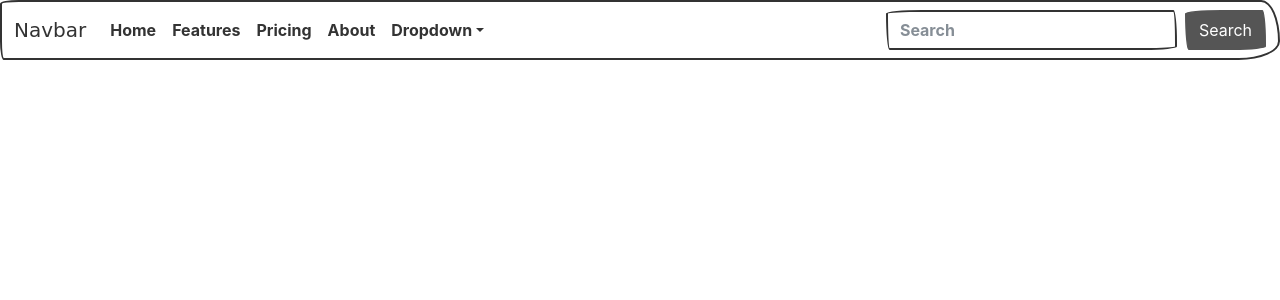
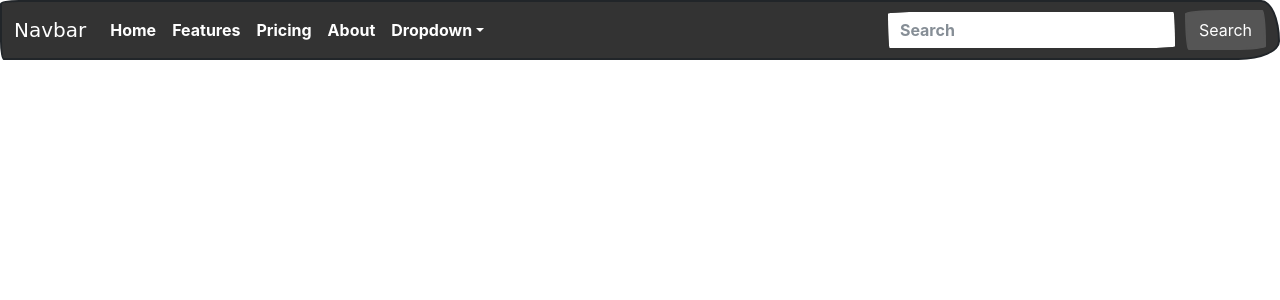
Before and after one commit to Holo-Prism/SAE14, a Symfony app: template templates/base.html.twig in a window 1280 px wide. Shown: the top 300 px of the page. Run offline with Twig, Linux system fonts and the light colour scheme; the template is opened without the code that fills it, so the values that code supplies are empty; some libraries are stand-ins or nearby versions; some web fonts are replaced.

Commit message:
Update base.html.twig

```diff
--- a/templates/base.html.twig
+++ b/templates/base.html.twig
@@ -15,13 +15,13 @@
         {% endblock %}
     </head>
     <body>
-        <nav class="navbar navbar-expand-lg navbar-light bg-light">
+       <nav class="navbar navbar-expand-lg navbar-dark bg-primary">
             <div class="container-fluid">
                 <a class="navbar-brand" href="#">Navbar</a>
-                <button class="navbar-toggler" type="button" data-bs-toggle="collapse" data-bs-target="#navbarColor03" aria-controls="navbarColor03" aria-expanded="false" aria-label="Toggle navigation">
+                <button class="navbar-toggler" type="button" data-bs-toggle="collapse" data-bs-target="#navbarColor01" aria-controls="navbarColor01" aria-expanded="false" aria-label="Toggle navigation">
                 <span class="navbar-toggler-icon"></span>
                 </button>
-                <div class="collapse navbar-collapse" id="navbarColor03">
+                <div class="collapse navbar-collapse" id="navbarColor01">
                 <ul class="navbar-nav me-auto">
                     <li class="nav-item">
                     <a class="nav-link active" href="#">Home
```
